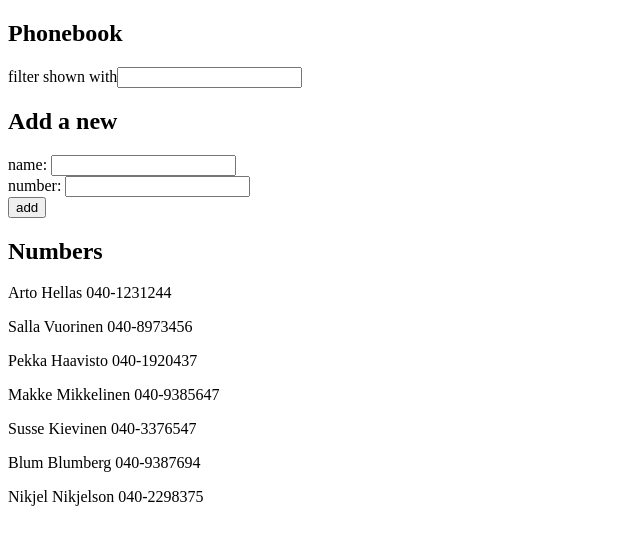
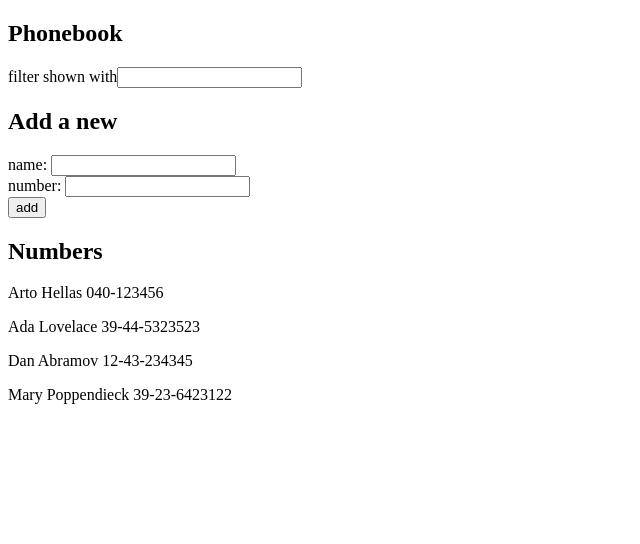
Before and after one commit to Olli-M-Multanen/FullStackOpen2022_osa_2, a React (Create React App) app in the folder puhelinluettelo/: page / in a window 1280 px wide. Shown: the top 544 px of the page, without its empty margins (0-640 px from the left). Built offline with nearby package versions, Linux system fonts and the light colour scheme; data requests are answered from the project's data file.

Commit message:
2.11 puhelinluettelo step6 done

```diff
--- /dev/null
+++ b/puhelinluettelo/db.json
@@ -0,0 +1,24 @@
+{
+    "persons":[
+      {
+        "name": "Arto Hellas",
+        "number": "040-123456",
+        "id": 1
+      },
+      {
+        "name": "Ada Lovelace",
+        "number": "39-44-5323523",
+        "id": 2
+      },
+      {
+        "name": "Dan Abramov",
+        "number": "12-43-234345",
+        "id": 3
+      },
+      {
+        "name": "Mary Poppendieck",
+        "number": "39-23-6423122",
+        "id": 4
+      }
+    ]
+  }
--- a/puhelinluettelo/src/App.js
+++ b/puhelinluettelo/src/App.js
@@ -1,4 +1,5 @@
-import { useState } from 'react'
+import { useState, useEffect } from 'react'
+import axios from 'axios'
 
 
 const Filter = ({ filter , handleFilterChange }) => {
@@ -55,33 +56,23 @@ const Persons = ({ query }) => {
 
 
 const App = () => {
-  const [persons, setPersons] = useState([
-    { name: 'Arto Hellas',
-      number: '040-1231244'
-  },{
-    name: 'Salla Vuorinen',
-    number: '040-8973456'
-  },{
-    name: 'Pekka Haavisto',
-    number: '040-1920437'
-  },{
-    name: 'Makke Mikkelinen',
-    number: '040-9385647'
-  },{
-    name: 'Susse Kievinen',
-    number: '040-3376547'
-  },{
-    name: 'Blum Blumberg',
-    number: '040-9387694'
-  },{
-    name: 'Nikjel Nikjelson',
-    number: '040-2298375'
-  }
-  ])
+  const [persons, setPersons] = useState([])
   // States
   const [newName, setNewName] = useState('')
   const [newNumber, setNewNumber] = useState('')
   const [filter, setFilter] = useState('')
+
+  useEffect(() => {
+    console.log('effect')
+    axios
+      .get('http://localhost:3001/persons')
+      .then(response => {
+        console.log('promise fulfilled')
+        setPersons(response.data)
+      })
+  }, [])
+
+
 
   // Add new person
   const addPerson = (event) => {
```
Also changed, not shown: puhelinluettelo/package.json (+6 -1 lines), 1 other file (tests, documents, lock files or other folders).
